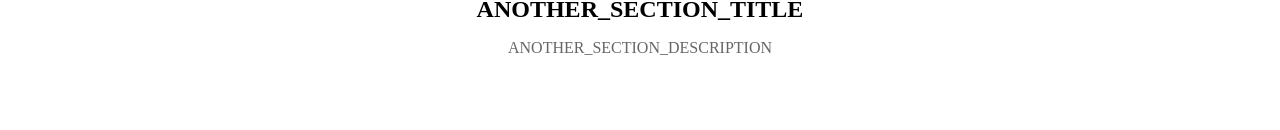
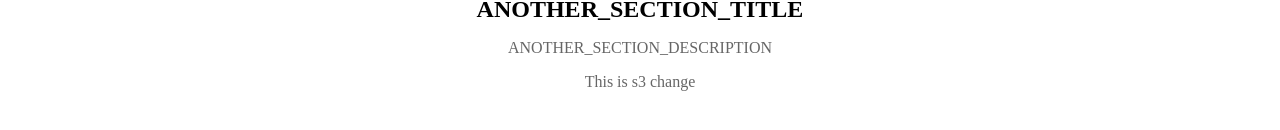
Before and after one commit to helloUsman/react-typescript-boilerplate, a React (Vite) app: page /home in a window 1280 px wide. Shown: the part 720-850 px from the top of the page. Built offline with nearby package versions, Linux system fonts and the light colour scheme; no server answers.

Commit message:
s3 changes

```diff
--- a/src/containers/Home/index.tsx
+++ b/src/containers/Home/index.tsx
@@ -74,6 +74,7 @@ const Home: React.FC<HomeProps> = () => {
       <Section>
         <Title>{t("ANOTHER_SECTION_TITLE")}</Title>
         <Description>{t("ANOTHER_SECTION_DESCRIPTION")}</Description>
+        <Description>{"This is s3 change"}</Description>
       </Section>
     </HomeContainer>
   );
```
